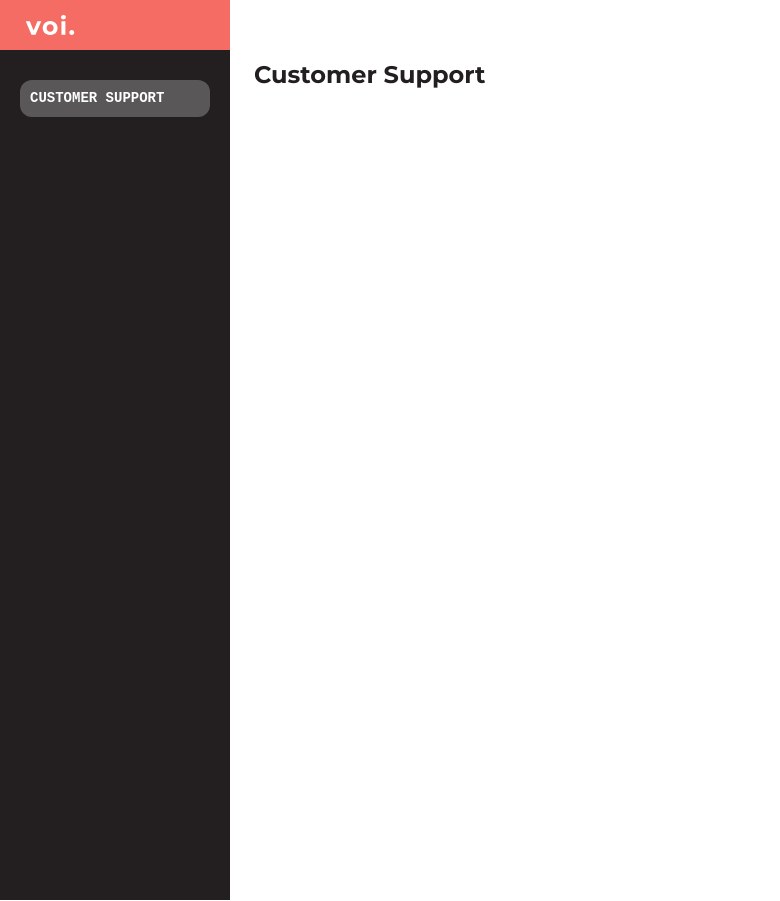
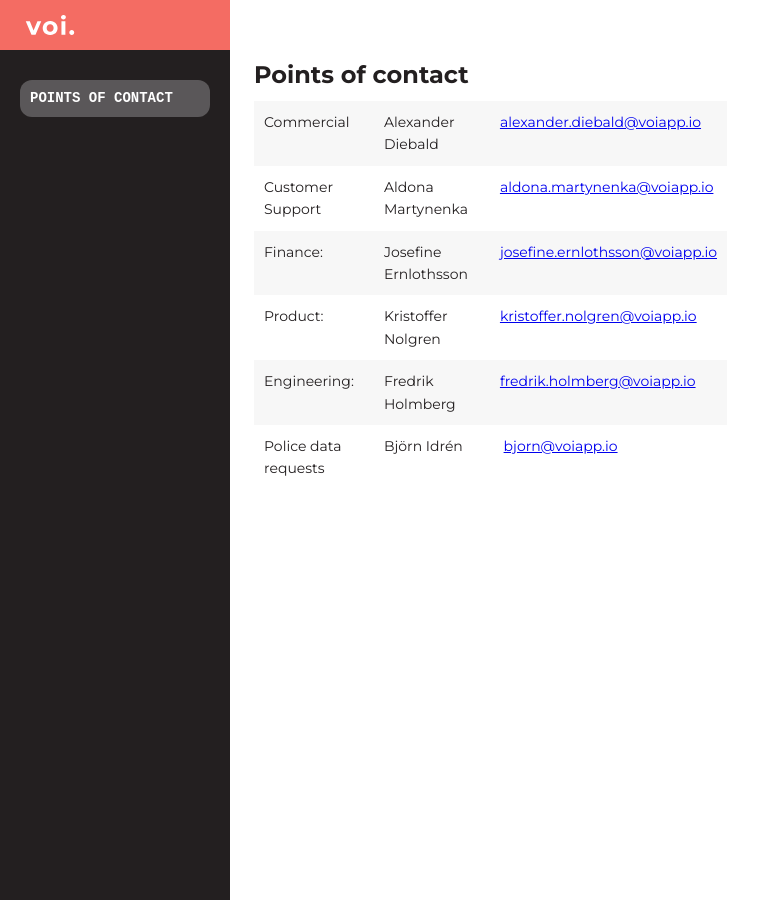
Before and after one commit to Tomtss/partner-api-docs, a Jekyll site: the page built from poc.md, in a window 1280 px wide. Shown: the whole page, without its empty margins (0-780 px from the left). Built offline with Jekyll 4.4.1, drawn with Linux system fonts in a browser that asks for light colours; some web fonts are replaced.

```diff
--- a/poc.md
+++ b/poc.md
@@ -6,4 +6,11 @@ menu: main
 description: Who to contact about what.
 ---
 
-# Customer Support
+# Points of contact
+
+| Commercial |Alexander Diebald |[alexander.diebald@voiapp.io](mailto:alexander.diebald@voiapp.io)|
+| Customer Support|Aldona Martynenka |[aldona.martynenka@voiapp.io](mailto:aldona.martynenka@voiapp.io)|
+| Finance: |Josefine Ernlothsson |[josefine.ernlothsson@voiapp.io](mailto:josefine.ernlothsson@voiapp.io)|
+| Product: |Kristoffer Nolgren |[kristoffer.nolgren@voiapp.io](mailto:kristoffer.nolgren@voiapp.io)|
+| Engineering: |Fredrik Holmberg |[fredrik.holmberg@voiapp.io](mailto:fredrik.holmberg@voiapp.io)|
+| Police data requests | Björn Idrén | [bjorn@voiapp.io](mailto:bjorn@voiapp.io)|
```
Also changed, not shown: assets.md (added, +26 -0 lines), customerSupport.md (+1 -1 lines), graphicalAssets.md (deleted, +0 -19 lines), payments.md (+2 -2 lines), assets/images/user/example.png (added), assets/images/user/logo_coral.svg (added), assets/images/user/logo_white.svg (added), assets/images/user/pin-logo.png (added), assets/images/user/pin-logo.svg (added), assets/images/user/pin-scooter.png (added), assets/images/user/pin-scooter.svg (added), assets/images/user/scooter1.png (added), assets/images/user/scooter2.png (added), 5 other files.
